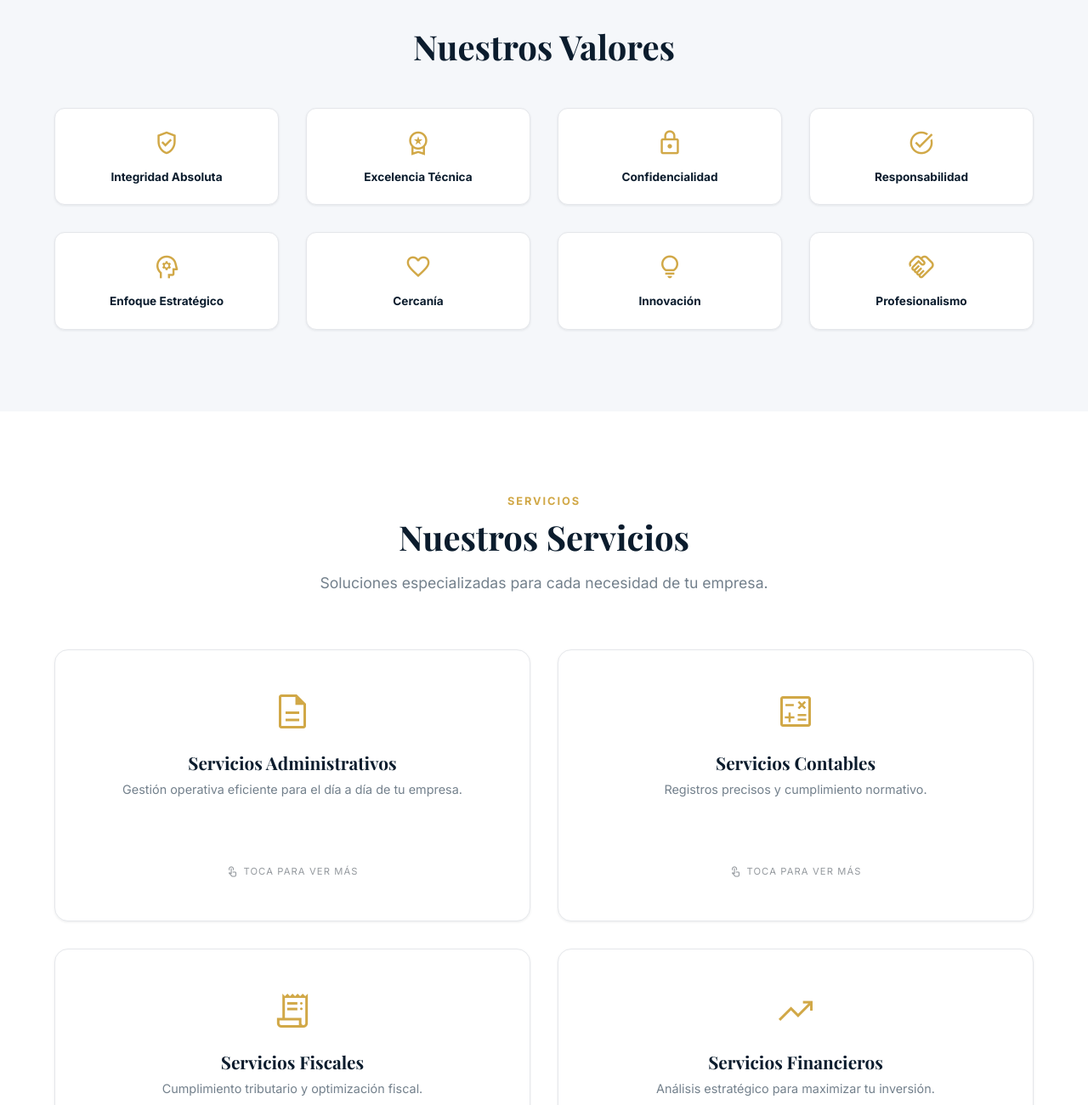
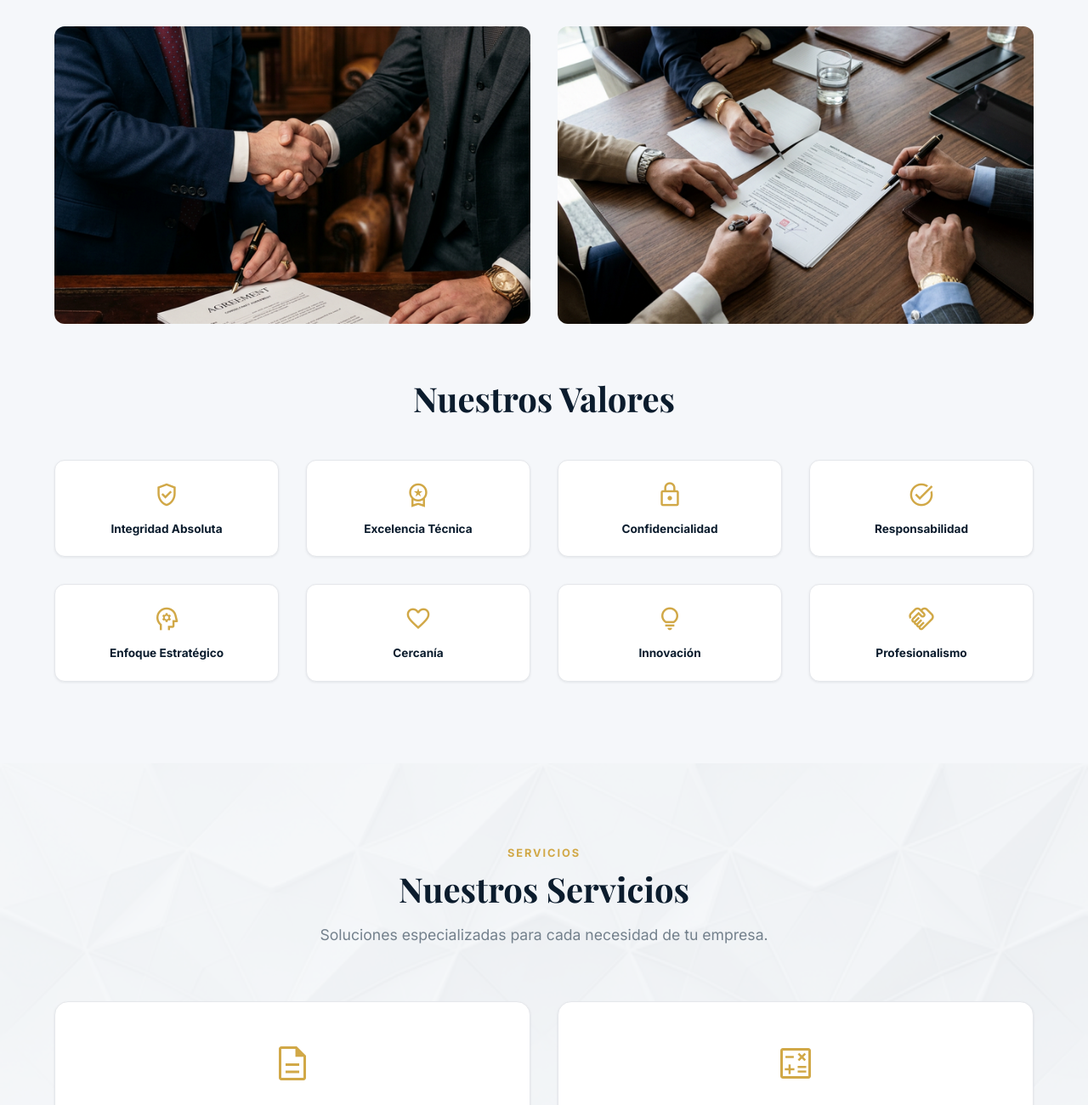
Before and after one commit to zombielakestudios/lead-mexico, a plain HTML site: page index.html in a window 1280 px wide. Shown: the part 1500-2800 px from the top of the page at 85% size. Drawn offline with nearby package versions, Linux system fonts and the light colour scheme.

Commit message:
feat: integración visual corporativa, parallax y scrollbars
- Agregado imágenes sin rostro a sección Nosotros

- Agregado de fondo parallax en Servicios y Hero

- Estilización de scrollbars webkit con diseño Apex

```diff
--- a/css/index.css
+++ b/css/index.css
@@ -11,6 +11,29 @@
     margin: 0;
     padding: 0;
     box-sizing: border-box;
+}
+
+/* ─── CUSTOM SCROLLBAR ──────────────────────────────────── */
+::-webkit-scrollbar {
+    width: 10px;
+    height: 10px;
+}
+
+::-webkit-scrollbar-track {
+    background: var(--primary);
+    /* Azul oscuro de LEAD */
+}
+
+::-webkit-scrollbar-thumb {
+    background: var(--accent);
+    /* Dorado de LEAD */
+    border-radius: var(--radius-full);
+    border: 2px solid var(--primary);
+    /* Margen sutil para que no se vea pegado */
+}
+
+::-webkit-scrollbar-thumb:hover {
+    background: var(--accent-hover);
 }
 
 /* ─── DESIGN TOKENS (Variables HSL) ─────────────────────── */
@@ -115,6 +138,30 @@ img {
 
 .section {
     padding-block: var(--space-4xl);
+}
+
+/* Base especial para secciones con Parallax */
+.section-parallax {
+    position: relative;
+    background-attachment: fixed;
+    background-position: center;
+    background-repeat: no-repeat;
+    background-size: cover;
+}
+
+/* Sutil overlay para garantizar contraste sin oscurecer en exceso */
+.section-parallax::before {
+    content: '';
+    position: absolute;
+    inset: 0;
+    background: hsla(216, 33%, 97%, .85);
+    /* Superficie clara ajustada para contraste */
+    z-index: 1;
+}
+
+.section-parallax>* {
+    position: relative;
+    z-index: 2;
 }
 
 .section-header {
@@ -575,7 +622,7 @@ img {
     display: flex;
     align-items: center;
     justify-content: center;
-    background: var(--primary);
+    background: var(--primary) url('../img/hero-bg.png') center/cover no-repeat;
     overflow: hidden;
 }
 
--- a/modules/equipo.html
+++ b/modules/equipo.html
@@ -1,6 +1,6 @@
 <!-- ============================================================
      LEAD MÉXICO — Equipo Module v2 (Tarjetas Elegantes)
-     6 socios con datos reales, avatares con iniciales en cards
+     5 socios con datos reales, avatares con iniciales en cards
      ============================================================ -->
 <section class="section" id="equipo" style="background: var(--surface);">
     <div class="container">
@@ -18,20 +18,6 @@
 
             <!-- Socio 1 -->
             <div class="socio-card animate-on-scroll stagger-1">
-                <div class="socio-avatar">CA</div>
-                <h3>M.D.C. Chrystian Rogelio Angulo Contreras</h3>
-                <span class="socio-titulo">Derecho Corporativo</span>
-                <p class="socio-detalle">
-                    Lic. en Derecho y Maestro en Derecho Corporativo — Universidad Anáhuac de Cancún.
-                </p>
-                <a href="mailto:acnotario@not113.com.mx" class="socio-email">
-                    <span class="material-symbols-outlined" style="font-size:.85rem;">mail</span>
-                    acnotario@not113.com.mx
-                </a>
-            </div>
-
-            <!-- Socio 2 -->
-            <div class="socio-card animate-on-scroll stagger-2">
                 <div class="socio-avatar">JF</div>
                 <h3>L.D. Juan Rafael Flores Luna</h3>
                 <span class="socio-titulo">Derecho</span>
@@ -44,8 +30,8 @@
                 </a>
             </div>
 
-            <!-- Socio 3 -->
-            <div class="socio-card animate-on-scroll stagger-3">
+            <!-- Socio 2 -->
+            <div class="socio-card animate-on-scroll stagger-2">
                 <div class="socio-avatar">EH</div>
                 <h3>L.C.P. Efrén Roberto Hernández Hernández</h3>
                 <span class="socio-titulo">Contaduría Pública</span>
@@ -58,8 +44,8 @@
                 </a>
             </div>
 
-            <!-- Socio 4 -->
-            <div class="socio-card animate-on-scroll stagger-4">
+            <!-- Socio 3 -->
+            <div class="socio-card animate-on-scroll stagger-3">
                 <div class="socio-avatar">JC</div>
                 <h3>L.C.P. José Arnoldo Canizales Tiznado</h3>
                 <span class="socio-titulo">Contaduría Pública</span>
@@ -72,8 +58,8 @@
                 </a>
             </div>
 
-            <!-- Socio 5 -->
-            <div class="socio-card animate-on-scroll stagger-5">
+            <!-- Socio 4 -->
+            <div class="socio-card animate-on-scroll stagger-4">
                 <div class="socio-avatar">PC</div>
                 <h3>L.I.F. Pedro Carbajal Palma</h3>
                 <span class="socio-titulo">Ingeniería Financiera</span>
@@ -86,8 +72,8 @@
                 </a>
             </div>
 
-            <!-- Socio 6 -->
-            <div class="socio-card animate-on-scroll stagger-6">
+            <!-- Socio 5 -->
+            <div class="socio-card animate-on-scroll stagger-5">
                 <div class="socio-avatar">IK</div>
                 <h3>L.A.E. Ileana Aracely Kumul Balam</h3>
                 <span class="socio-titulo">Administración de Empresas</span>
--- a/modules/nosotros.html
+++ b/modules/nosotros.html
@@ -59,6 +59,20 @@
             </div>
         </div>
 
+        <!-- Imágenes de Firma y Acuerdos -->
+        <div class="grid grid-2" style="margin-bottom: var(--space-3xl); gap: var(--space-xl);">
+            <div class="image-box animate-on-scroll stagger-3"
+                style="border-radius: var(--radius-lg); overflow: hidden; height: 350px;">
+                <img src="img/business-handshake.png" alt="Cerrando un trato de negocios" loading="lazy"
+                    style="width: 100%; height: 100%; object-fit: cover; transition: transform 0.4s ease;">
+            </div>
+            <div class="image-box animate-on-scroll stagger-4"
+                style="border-radius: var(--radius-lg); overflow: hidden; height: 350px;">
+                <img src="img/business-signing.png" alt="Firmando documentos importantes" loading="lazy"
+                    style="width: 100%; height: 100%; object-fit: cover; transition: transform 0.4s ease;">
+            </div>
+        </div>
+
         <!-- Valores -->
         <h3 class="section-title" style="text-align:center; margin-bottom:var(--space-2xl);">
             Nuestros Valores
--- a/modules/servicios.html
+++ b/modules/servicios.html
@@ -1,8 +1,8 @@
 <!-- ============================================================
      LEAD MÉXICO — Servicios Module v3 (Todos Flip Cards)
-     5 flip cards incluyendo Legal
+     5 flip cards incluyendo Legal. Con fondo Parallax.
      ============================================================ -->
-<section class="section" id="servicios">
+<section class="section section-parallax" id="servicios" style="background-image: url('img/servicios-bg.png');">
     <div class="container">
 
         <!-- Header -->
```
Also changed, not shown: img/business-handshake.png (added), img/business-signing.png (added), img/hero-bg.png (added), img/servicios-bg.png (added).
